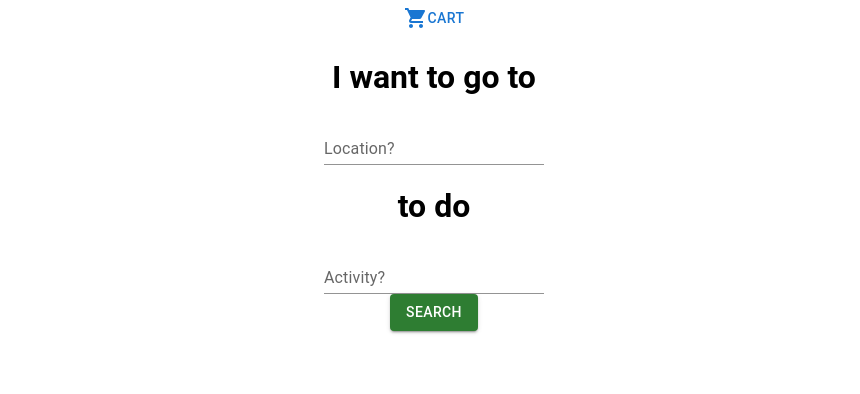
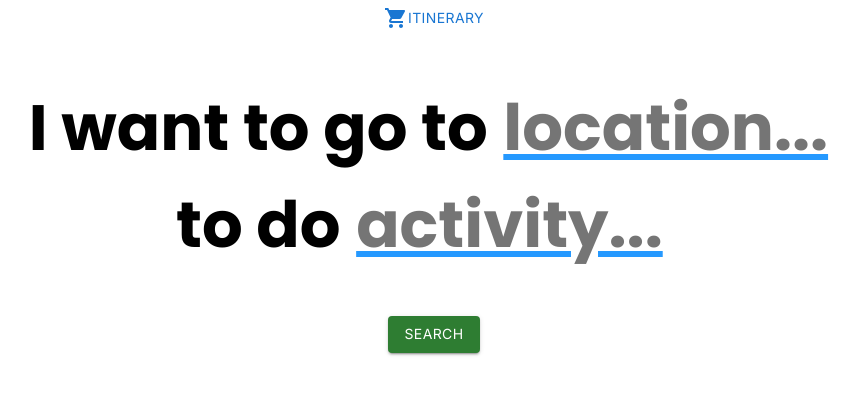
Before and after one commit to sprihajha/pennapps, a React (Create React App) app: page /#/ in a window 1280 px wide. Shown: the top 394 px of the page, without its empty margins (206-1066 px from the left). Built offline with nearby package versions, Linux system fonts and the light colour scheme.

Commit message:
Styling changes

```diff
--- /dev/null
+++ b/src/Search.css
@@ -0,0 +1,36 @@
+.HeroInput{
+  font-family: "Poppins";
+  font-size:64px;
+  font-weight: bold;
+  border: none;
+  min-width: 100px;
+  width: fit-content;
+  outline:none;
+  text-decoration: underline;
+  text-decoration-color: rgb(37, 153, 255);
+  text-decoration-color:linear-gradient(90deg, rgba(37, 153, 255, 1) 0%, rgba(156, 0, 255, 1) 100%);
+}
+
+.HeroInput:active::after, .HeroInput:focus::after{
+  border: none;
+  outline:none;
+}
+
+.HeroInput::before{
+  position: absolute;
+  top: 100%;
+  width: 100%;
+  left: 0;
+  height: 5px;
+  border-radius: 2px;
+  background: linear-gradient(111.3deg, #9c27b0 9.6%, #00bcd4 93.6%);
+}
+
+.HeroForm{
+  max-width: 868px;
+  text-align: center;
+  margin: 0 auto;
+}
+.HeroForm h1{
+  font-size: 64px;
+}
--- a/src/components/Cart.js
+++ b/src/components/Cart.js
@@ -85,11 +85,11 @@ const Cart = ({ items, open, onClose, onRemove }) => {
             color="primary"
             style={{ margin: "10px" }}
           >
-            Checkout
+            Itinerary
           </Button>
         ) : (
           <Typography variant="body1" style={{ margin: "10px" }}>
-            Add {3 - itemCount} more items to checkout.
+            Add {3 - itemCount} more events to your itinerary.
           </Typography>
         )}
       </motion.div>
--- a/src/components/CartButton.js
+++ b/src/components/CartButton.js
@@ -5,11 +5,13 @@ import ShoppingCartIcon from "@mui/icons-material/ShoppingCart";
 
 const CartButton = ({ count, onClick }) => {
   return (
-    <Button color="primary" onClick={onClick}>
+    <Button color="primary" onClick={onClick} style={{
+      fontFamily:"Inter"
+    }}>
       <Badge badgeContent={count} color="secondary">
         <ShoppingCartIcon />
       </Badge>
-      Cart
+      Itinerary
     </Button>
   );
 };
--- a/src/components/ItemCard.js
+++ b/src/components/ItemCard.js
@@ -30,9 +30,26 @@ const ItemCard = ({ title, url, onAdd }) => {
 						style={{ margin: "10px", borderRadius: "15px" }}
 					>
 						<CardContent>
-              <Typography variant="h6">{title}</Typography>
-              <Typography variant="body2" color="textSecondary">
-                <a href={url} target="_blank" rel="noopener noreferrer">
+							<Typography
+								variant="h6"
+								style={{
+									fontFamily: "Poppins",
+								}}
+							>
+								{title}
+							</Typography>
+							<Typography
+								variant="body2"
+								color="textSecondary"
+								style={{
+									fontFamily: "Inter",
+								}}
+							>
+								<a
+									href={url}
+									target="_blank"
+									rel="noopener noreferrer"
+								>
 									{url}
 								</a>
 							</Typography>
--- a/src/components/Search.js
+++ b/src/components/Search.js
@@ -2,11 +2,43 @@ import { useState } from "react";
 import Metaphor from "metaphor-node";
 import { TextField, Button } from "@mui/material";
 import { motion } from "framer-motion";
+import '../Search.css';
 
 export default function Search({ onSearchResults }) {
   const [locationInput, setLocationInput] = useState("");
   const [activityInput, setActivityInput] = useState("");
 
+  const [locationInputSize, setLocationInputSize] = useState(8);
+  const [activityInputSize, setActivityInputSize] = useState(8);
+
+  const locationInputStyle = {
+		display: "inline-block",
+		width: `${locationInputSize}ch`,
+  };
+
+  const activityInputStyle = {
+		display: "inline-block",
+		width: `${activityInputSize}ch`,
+  };
+
+  function handleLocationChange(e) {
+    setLocationInput(e.target.value);
+    if (e.target.value.length > 8){
+      const additionalCh = Math.ceil((e.target.value.length - 8) / 2);
+      setLocationInputSize(8+additionalCh);
+    }else{
+      setLocationInputSize(8);
+    }
+  }
+  function handleActivityChange(e) {
+    setActivityInput(e.target.value);
+    if (e.target.value.length > 8) {
+      const additionalCh = Math.ceil((e.target.value.length - 8) / 2);
+      setActivityInputSize(8+additionalCh);
+    }else{
+      setActivityInputSize(8);
+    }
+  }
   const formSubmit = async () => {
     const metaphor = new Metaphor(process.env.REACT_APP_YOUR_API_KEY);
 
@@ -28,26 +60,43 @@ export default function Search({ onSearchResults }) {
 			animate={{ opacity: 1 }}
 			transition={{ duration: 0.5 }}
 		>
-      <div>
-        <h1>I want to go to </h1>
-        <TextField
+			<div className="HeroForm">
+				<h1>
+					I want to go to{" "}
+					<span>
+						<input
 							id="location-input"
-          label="Location?"
+							className="HeroInput"
 							variant="standard"
+							placeholder="location..."
+							style={locationInputStyle}
 							value={locationInput}
-          onChange={(e) => setLocationInput(e.target.value)}
+							onChange={(e) => handleLocationChange(e)}
 						/>
-        <h1>to do </h1>
-        <TextField
+					</span>
+					to do{" "}
+					<span>
+						<input
 							id="activity-input"
-          label="Activity?"
+							className="HeroInput"
 							variant="standard"
+							placeholder="activity..."
+							style={activityInputStyle}
 							value={activityInput}
-          onChange={(e) => setActivityInput(e.target.value)}
+							onChange={(e) => handleActivityChange(e)}
 						/>
+					</span>
+				</h1>
 			</div>
 
-      <Button variant="contained" color="success" onClick={formSubmit}>
+			<Button
+				variant="contained"
+				color="success"
+				onClick={formSubmit}
+				style={{
+					fontFamily: "Inter",
+				}}
+			>
 				Search
 			</Button>
 		</motion.div>
--- a/src/index.css
+++ b/src/index.css
@@ -1,12 +1,19 @@
+@import url('https://fonts.googleapis.com/css2?family=Inter:wght@300;400;700&family=Poppins:wght@300;400;700&display=swap');
 body {
   margin: 0;
-  font-family: -apple-system, BlinkMacSystemFont, 'Segoe UI', 'Roboto', 'Oxygen',
+  font-family: "Inter",-apple-system, BlinkMacSystemFont, 'Segoe UI', 'Roboto', 'Oxygen',
     'Ubuntu', 'Cantarell', 'Fira Sans', 'Droid Sans', 'Helvetica Neue',
     sans-serif;
   -webkit-font-smoothing: antialiased;
   -moz-osx-font-smoothing: grayscale;
 }
 
+h1,h2,h3,h4,h5,h6 {
+  font-family: 'Poppins', sans-serif;
+}
+p{
+  font-family: 'Inter', sans-serif;
+}
 code {
   font-family: source-code-pro, Menlo, Monaco, Consolas, 'Courier New',
     monospace;
```
Lines whose indentation alone changed are shown as unchanged.
